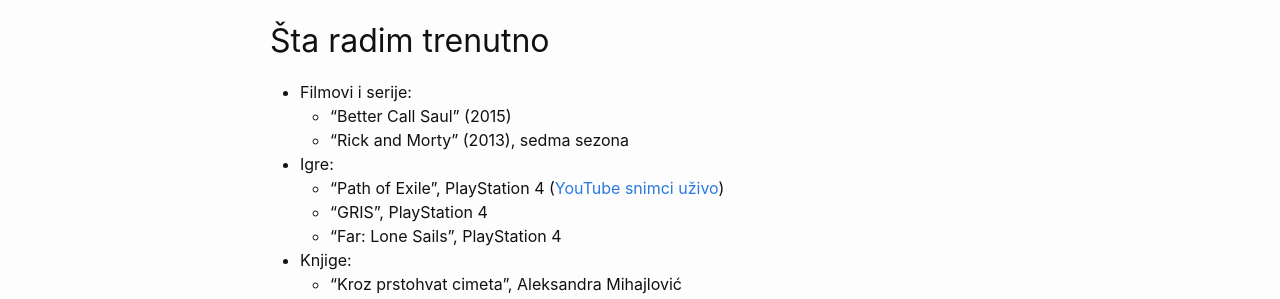
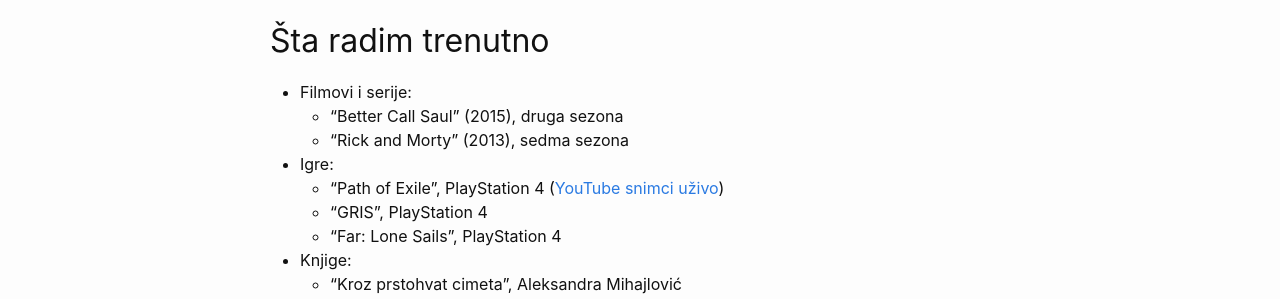
Before and after one commit to factualFossa/factualfossa.github.io, a Jekyll site: the page built from sada.markdown, in a window 1280 px wide. Shown: the part 153-452 px from the top of the page. Built offline with Jekyll 4.4.1, drawn with Linux system fonts in a browser that asks for light colours.

Commit message:
Ažuriranje i prepravke.

```diff
--- a/ko.markdown
+++ b/ko.markdown
@@ -8,7 +8,7 @@
 
 Preporučujem da krenete od stranice [Sada](/sada.markdown), koja predstavlja dobar uvod u to čime se trenutno zanimam.
 
-Što se tiče kontakta, preporučujem aplikaciju [Signal](https://signal.org/). Ovo su [moj broj i moja imejl adresa](/a/tel.jpg).
+Što se tiče kontakta, preporučujem aplikaciju [Signal](https://signal.org/). Ovo su moj [broj](/a/t.jpg) i moja [imejl adresa](/a/m.jpg).
 
 Na internetu sam i na drugim mestima:
 
--- a/sada.markdown
+++ b/sada.markdown
@@ -7,7 +7,7 @@
 ## Šta radim trenutno
 
 - Filmovi i serije:
-  - "Better Call Saul" (2015)
+  - "Better Call Saul" (2015), druga sezona
   - "Rick and Morty" (2013), sedma sezona
 
 - Igre:
```
Also changed, not shown: a/m.jpg (added), a/t.jpg (added), a/tel.jpg (deleted).
